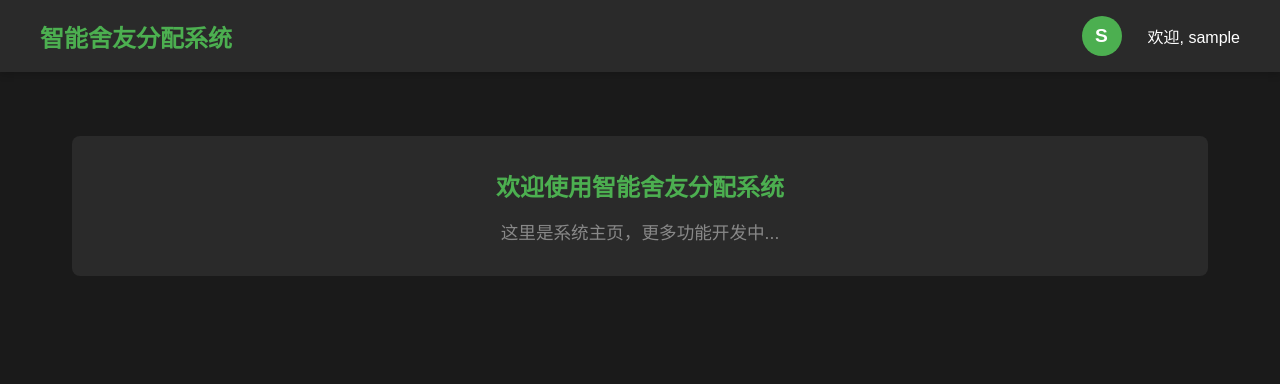
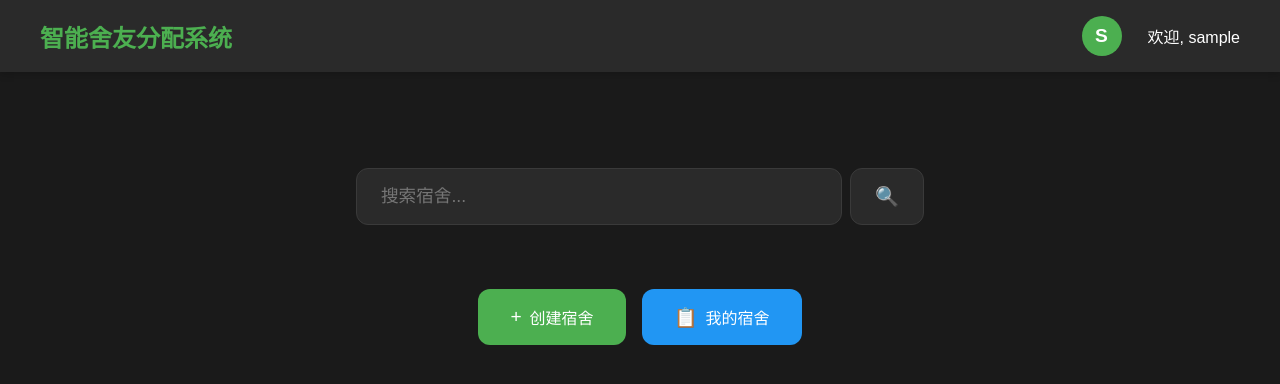
Before and after one commit to JustaNewer/RoommateDistributor, a Vue app: page / in a window 1280 px wide. Shown: the top 384 px of the page. Built offline with nearby package versions, Linux system fonts and the light colour scheme; no server answers; sample sign-in values are in the browser's storage.

Commit message:
优化了主页的头像显示，新增了搜索宿舍，创建宿舍，已创建宿舍这些功能的ui部分

```diff
--- a/src/views/Home.vue
+++ b/src/views/Home.vue
@@ -6,7 +6,8 @@
         <div class="user-info">
           <div class="avatar-container">
             <div class="avatar" @click="toggleDropdown">
-              <span class="avatar-text">{{ username.charAt(0).toUpperCase() }}</span>
+              <img v-if="avatarUrl" :src="avatarUrl" alt="用户头像" class="avatar-img">
+              <span v-else class="avatar-text">{{ username.charAt(0).toUpperCase() }}</span>
             </div>
             <!-- 下拉菜单 -->
             <div class="dropdown-menu" v-show="isDropdownVisible">
@@ -26,9 +27,56 @@
     </header>
 
     <main class="main-content">
-      <div class="welcome-message">
-        <h2>欢迎使用智能舍友分配系统</h2>
-        <p>这里是系统主页，更多功能开发中...</p>
+      <div class="search-section">
+        <div class="search-container">
+          <input
+            type="text"
+            class="search-input"
+            placeholder="搜索宿舍..."
+            v-model="searchQuery"
+          >
+          <button class="search-btn">
+            🔍
+          </button>
+        </div>
+      </div>
+
+      <div class="action-buttons">
+        <button class="action-btn create-room-btn" @click="showCreateRoomModal = true">
+          <span class="btn-icon">+</span>
+          创建宿舍
+        </button>
+        <button class="action-btn view-rooms-btn" @click="showMyRooms = true">
+          <span class="btn-icon">📋</span>
+          我的宿舍
+        </button>
+      </div>
+
+      <!-- 创建宿舍的模态窗口 -->
+      <div class="modal-overlay" v-if="showCreateRoomModal" @click="showCreateRoomModal = false">
+        <div class="modal-content" @click.stop>
+          <div class="modal-header">
+            <h3>创建新宿舍</h3>
+            <button class="close-btn" @click="showCreateRoomModal = false">×</button>
+          </div>
+          <div class="modal-body">
+            <!-- 表单将在后续实现 -->
+            <p class="placeholder-text">表单开发中...</p>
+          </div>
+        </div>
+      </div>
+
+      <!-- 查看宿舍的模态窗口 -->
+      <div class="modal-overlay" v-if="showMyRooms" @click="showMyRooms = false">
+        <div class="modal-content" @click.stop>
+          <div class="modal-header">
+            <h3>我的宿舍</h3>
+            <button class="close-btn" @click="showMyRooms = false">×</button>
+          </div>
+          <div class="modal-body">
+            <p class="placeholder-text">宿舍列表开发中...</p>
+          </div>
+        </div>
       </div>
     </main>
   </div>
@@ -40,7 +88,11 @@ export default {
   data() {
     return {
       username: localStorage.getItem('username') || '用户',
-      isDropdownVisible: false
+      isDropdownVisible: false,
+      showCreateRoomModal: false,
+      showMyRooms: false,
+      searchQuery: '',
+      avatarUrl: null
     }
   },
   methods: {
@@ -48,7 +100,6 @@ export default {
       this.isDropdownVisible = !this.isDropdownVisible;
     },
     handleProfile() {
-      // 跳转到个人资料页面
       this.$router.push('/profile');
       this.isDropdownVisible = false;
     },
@@ -56,9 +107,25 @@ export default {
       localStorage.removeItem('username');
       localStorage.removeItem('userId');
       this.$router.push('/login');
+    },
+    async fetchAvatar() {
+      try {
+        const userId = localStorage.getItem('userId');
+        const response = await fetch(`http://localhost:3000/api/avatar/${userId}`);
+        const data = await response.json();
+
+        if (response.ok && data.data.avatarUrl) {
+          this.avatarUrl = data.data.avatarUrl;
+        }
+      } catch (error) {
+        console.error('获取头像失败:', error);
+      }
     }
   },
-  mounted() {
+  async mounted() {
+    // 获取用户头像
+    await this.fetchAvatar();
+
     // 点击页面其他地方时关闭下拉菜单
     document.addEventListener('click', (e) => {
       const avatarContainer = document.querySelector('.avatar-container');
@@ -124,24 +191,105 @@ export default {
   max-width: 1200px;
   margin: 0 auto;
   padding: 2rem;
+  display: flex;
+  flex-direction: column;
+  align-items: center;
+  min-height: calc(100vh - 80px); /* 减去header高度 */
 }
 
-.welcome-message {
-  background-color: #2a2a2a;
-  padding: 2rem;
-  border-radius: 8px;
-  margin-top: 2rem;
-  text-align: center;
+.search-section {
+  width: 100%;
+  display: flex;
+  justify-content: center;
+  margin-top: 4rem;
+  margin-bottom: 2rem;
 }
 
-.welcome-message h2 {
-  color: #4CAF50;
-  margin-bottom: 1rem;
+.search-container {
+  width: 100%;
+  max-width: 600px;
+  display: flex;
+  gap: 0.5rem;
+  padding: 0 1rem;
 }
 
-.welcome-message p {
+.search-input {
+  flex: 1;
+  padding: 1rem 1.5rem;
+  background-color: #2a2a2a;
+  border: 1px solid #3a3a3a;
+  border-radius: 12px;
+  color: #ffffff;
+  font-size: 1.1rem;
+  transition: all 0.3s ease;
+}
+
+.search-input:focus {
+  outline: none;
+  border-color: #4CAF50;
+  box-shadow: 0 0 0 3px rgba(76, 175, 80, 0.2);
+  background-color: #333;
+}
+
+.search-btn {
+  padding: 1rem 1.5rem;
+  background-color: #2a2a2a;
+  border: 1px solid #3a3a3a;
+  border-radius: 12px;
   color: #888;
-  font-size: 1.1rem;
+  cursor: pointer;
+  transition: all 0.3s ease;
+  font-size: 1.2rem;
+}
+
+.search-btn:hover {
+  background-color: #3a3a3a;
+  color: #4CAF50;
+  border-color: #4CAF50;
+}
+
+.action-buttons {
+  display: flex;
+  gap: 1rem;
+  margin-top: 2rem;
+}
+
+.action-btn {
+  padding: 1rem 2rem;
+  border: none;
+  border-radius: 12px;
+  color: white;
+  font-size: 1rem;
+  cursor: pointer;
+  transition: all 0.3s ease;
+  display: flex;
+  align-items: center;
+  gap: 0.5rem;
+}
+
+.create-room-btn {
+  background-color: #4CAF50;
+}
+
+.view-rooms-btn {
+  background-color: #2196F3;
+}
+
+.action-btn:hover {
+  transform: translateY(-2px);
+  box-shadow: 0 4px 12px rgba(0, 0, 0, 0.2);
+}
+
+.create-room-btn:hover {
+  box-shadow: 0 4px 12px rgba(76, 175, 80, 0.2);
+}
+
+.view-rooms-btn:hover {
+  box-shadow: 0 4px 12px rgba(33, 150, 243, 0.2);
+}
+
+.btn-icon {
+  font-size: 1.2rem;
 }
 
 .avatar-container {
@@ -200,4 +348,70 @@ export default {
   font-size: 1.2rem;
   font-weight: bold;
 }
+
+.modal-overlay {
+  position: fixed;
+  top: 0;
+  left: 0;
+  right: 0;
+  bottom: 0;
+  background-color: rgba(0, 0, 0, 0.7);
+  display: flex;
+  align-items: center;
+  justify-content: center;
+  z-index: 1000;
+}
+
+.modal-content {
+  background-color: #2a2a2a;
+  border-radius: 12px;
+  width: 90%;
+  max-width: 500px;
+  box-shadow: 0 4px 16px rgba(0, 0, 0, 0.3);
+}
+
+.modal-header {
+  padding: 1.5rem;
+  border-bottom: 1px solid #3a3a3a;
+  display: flex;
+  justify-content: space-between;
+  align-items: center;
+}
+
+.modal-header h3 {
+  color: #4CAF50;
+  margin: 0;
+}
+
+.close-btn {
+  background: none;
+  border: none;
+  color: #888;
+  font-size: 1.5rem;
+  cursor: pointer;
+  padding: 0;
+  line-height: 1;
+  transition: color 0.2s;
+}
+
+.close-btn:hover {
+  color: #fff;
+}
+
+.modal-body {
+  padding: 1.5rem;
+}
+
+.placeholder-text {
+  text-align: center;
+  color: #888;
+  font-style: italic;
+}
+
+.avatar-img {
+  width: 100%;
+  height: 100%;
+  object-fit: cover;
+  border-radius: 50%;
+}
 </style>
```
